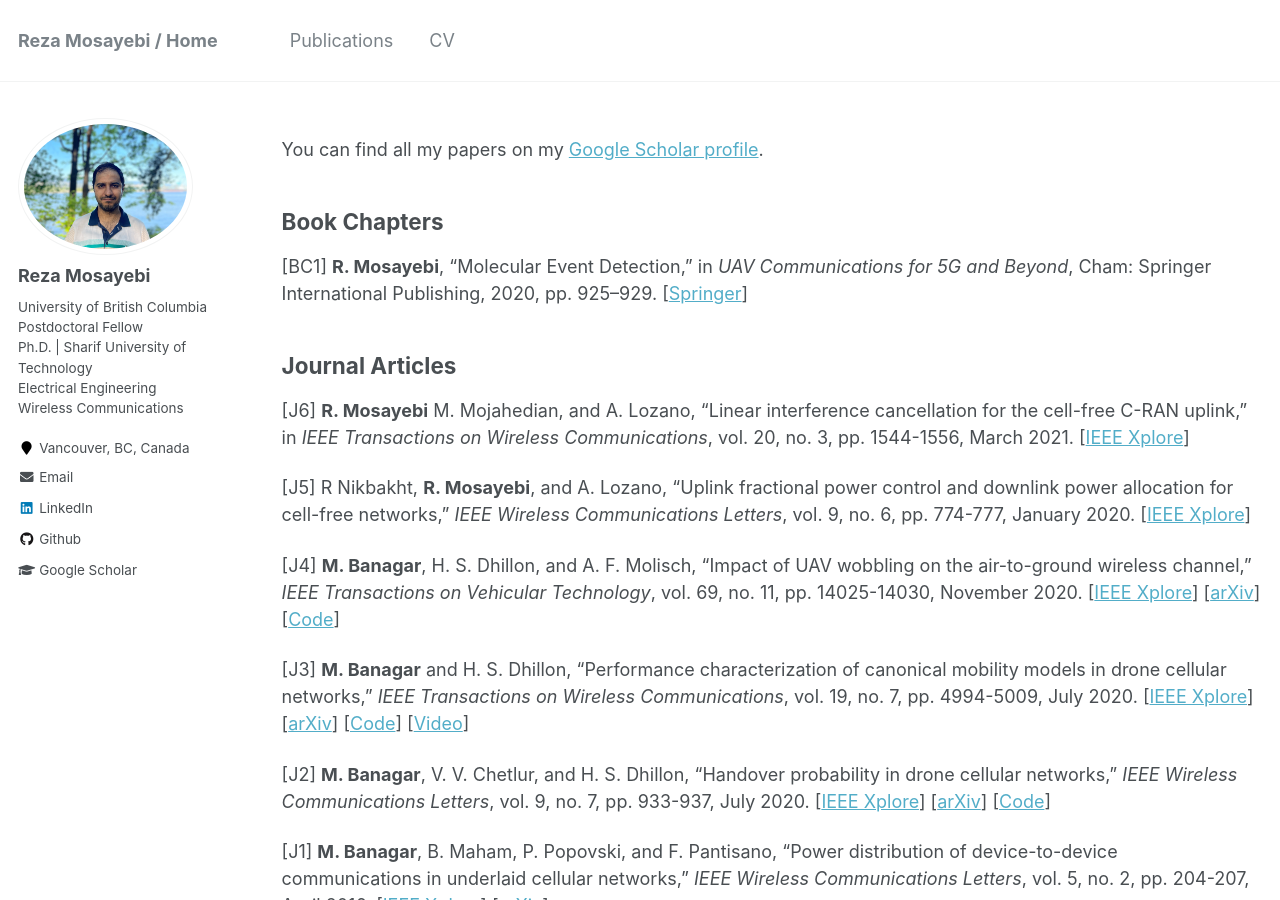
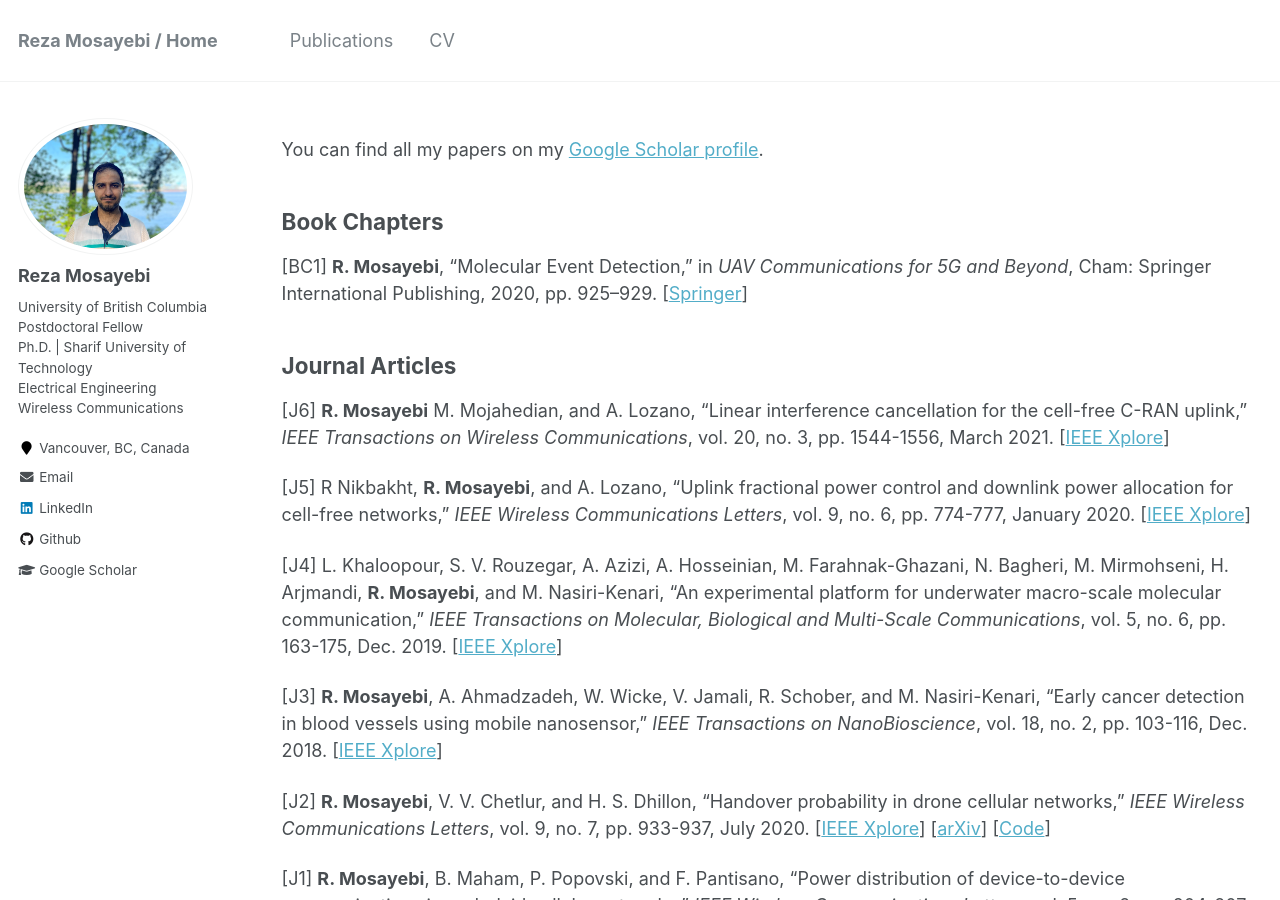
Before and after one commit to rmosayebi/rmosayebi.github.io, a Jekyll site: the page built from _pages/publications.md, in a window 1280 px wide and 900 px high. Built offline with Jekyll 4.4.1, drawn with Linux system fonts in a browser that asks for light colours.

Commit message:
Initial commit

```diff
--- a/_pages/publications.md
+++ b/_pages/publications.md
@@ -16,17 +16,18 @@ Book Chapters
 Journal Articles
 ---------------------
 
-[J6] **R. Mosayebi** M. Mojahedian, and A. Lozano, "Linear interference cancellation for the cell-free C-RAN uplink," in *IEEE Transactions on Wireless Communications*, vol.  20,  no. 3,  pp.  1544-1556,  March 2021. [[IEEE Xplore](https://ieeexplore.ieee.org/abstract/document/9247465/)]
+[J6] **R. Mosayebi** M. Mojahedian, and A. Lozano, "Linear interference cancellation for the cell-free C-RAN uplink," *IEEE Transactions on Wireless Communications*, vol.  20,  no. 3,  pp.  1544-1556,  March 2021. [[IEEE Xplore](https://ieeexplore.ieee.org/abstract/document/9247465/)]
 
 [J5] R Nikbakht, **R. Mosayebi**, and A. Lozano, "Uplink fractional power control and downlink power allocation for cell-free networks," *IEEE Wireless Communications Letters*, vol.  9,  no.  6,  pp.  774-777, January 2020. [[IEEE Xplore](https://ieeexplore.ieee.org/abstract/document/8968623/)]
 
-[J4] **M. Banagar**, H. S. Dhillon, and A. F. Molisch, "Impact of UAV wobbling on the air-to-ground wireless channel," *IEEE Transactions on Vehicular Technology*, vol. 69, no. 11, pp. 14025-14030, November 2020. [[IEEE Xplore](https://ieeexplore.ieee.org/abstract/document/9206092)] [[arXiv](https://arxiv.org/abs/2004.02771)] [[Code](https://github.com/mbanagar/Wobbling-Drones)]
+[J4] L. Khaloopour,  S. V. Rouzegar,  A. Azizi, A. Hosseinian,  M. Farahnak-Ghazani,  N. Bagheri,
+M. Mirmohseni,  H. Arjmandi, **R. Mosayebi**, and M. Nasiri-Kenari, "An experimental platform for underwater macro-scale molecular communication," *IEEE Transactions on Molecular, Biological and Multi-Scale Communications*, vol.  5,  no.  6,  pp. 163-175,  Dec.  2019. [[IEEE Xplore](https://ieeexplore.ieee.org/abstract/document/9027995)]
 
-[J3] **M. Banagar** and H. S. Dhillon, "Performance characterization of canonical mobility models in drone cellular networks," *IEEE Transactions on Wireless Communications*, vol. 19, no. 7, pp. 4994-5009, July 2020. [[IEEE Xplore](https://ieeexplore.ieee.org/abstract/document/9078878)] [[arXiv](https://arxiv.org/abs/1908.05243)] [[Code](https://github.com/mbanagar/Mobility-Drones)] [[Video](https://www.youtube.com/watch?v=2IbM2JXnZus)]
+[J3] **R. Mosayebi**, A. Ahmadzadeh,  W. Wicke,  V. Jamali,  R. Schober,  and M. Nasiri-Kenari, "Early cancer detection in blood vessels using mobile nanosensor," *IEEE Transactions on NanoBioscience*, vol.  18, no.  2, pp.  103-116,  Dec.  2018. [[IEEE Xplore](https://ieeexplore.ieee.org/abstract/document/8567997)]
 
-[J2] **M. Banagar**, V. V. Chetlur, and H. S. Dhillon, "Handover probability in drone cellular networks," *IEEE Wireless Communications Letters*, vol. 9, no. 7, pp. 933-937, July 2020. [[IEEE Xplore](https://ieeexplore.ieee.org/abstract/document/9003219)] [[arXiv](https://arxiv.org/abs/2002.06493)] [[Code](https://github.com/mbanagar/Handover-Drones)]
+[J2] **R. Mosayebi**, V. V. Chetlur, and H. S. Dhillon, "Handover probability in drone cellular networks," *IEEE Wireless Communications Letters*, vol. 9, no. 7, pp. 933-937, July 2020. [[IEEE Xplore](https://ieeexplore.ieee.org/abstract/document/9003219)] [[arXiv](https://arxiv.org/abs/2002.06493)] [[Code](https://github.com/mbanagar/Handover-Drones)]
 
-[J1] **M. Banagar**, B. Maham, P. Popovski, and F. Pantisano, "Power distribution of device-to-device communications in underlaid cellular networks," *IEEE Wireless Communications Letters*, vol. 5, no. 2, pp. 204-207, April 2016. [[IEEE Xplore](https://ieeexplore.ieee.org/abstract/document/7383234)] [[arXiv](https://arxiv.org/abs/1511.04754)]
+[J1] **R. Mosayebi**, B. Maham, P. Popovski, and F. Pantisano, "Power distribution of device-to-device communications in underlaid cellular networks," *IEEE Wireless Communications Letters*, vol. 5, no. 2, pp. 204-207, April 2016. [[IEEE Xplore](https://ieeexplore.ieee.org/abstract/document/7383234)] [[arXiv](https://arxiv.org/abs/1511.04754)]
 
 Conference Proceedings
 ---------------------
```
